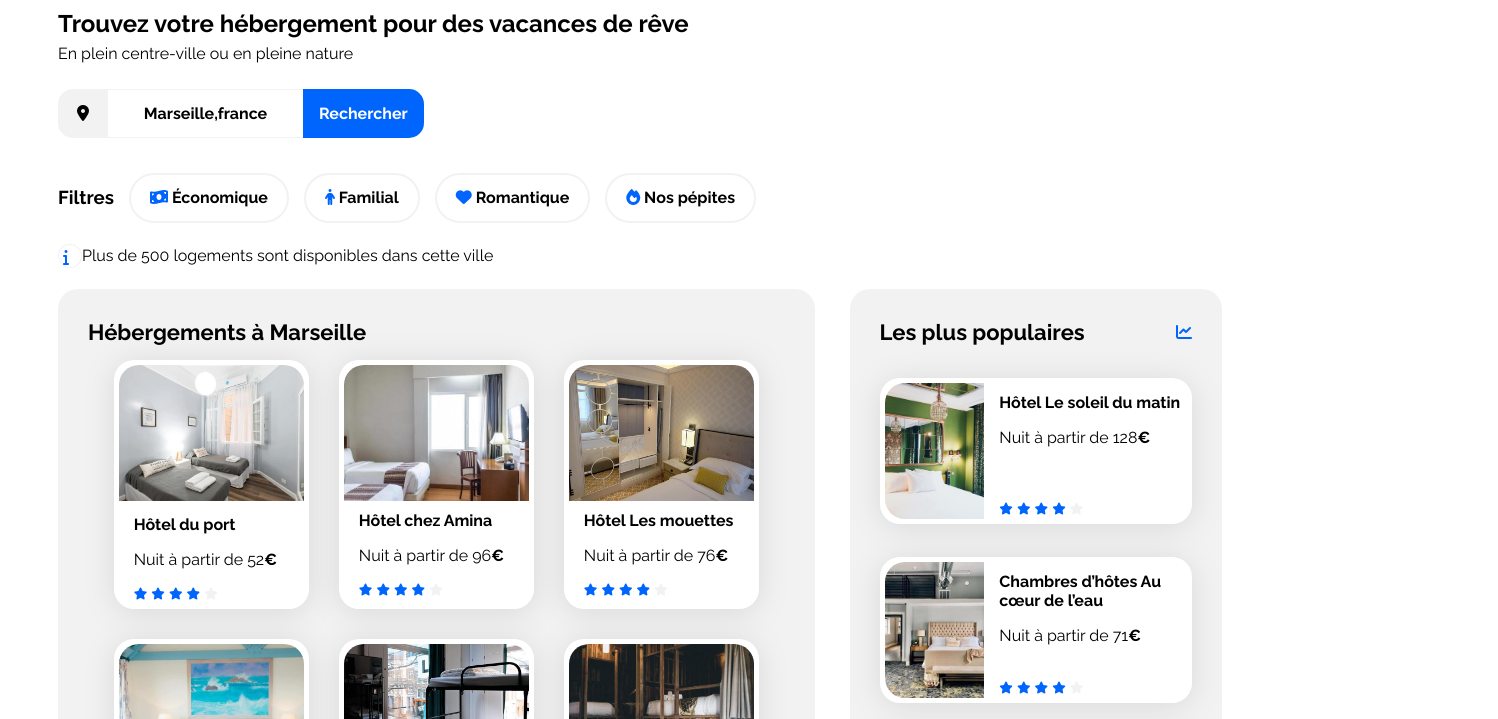
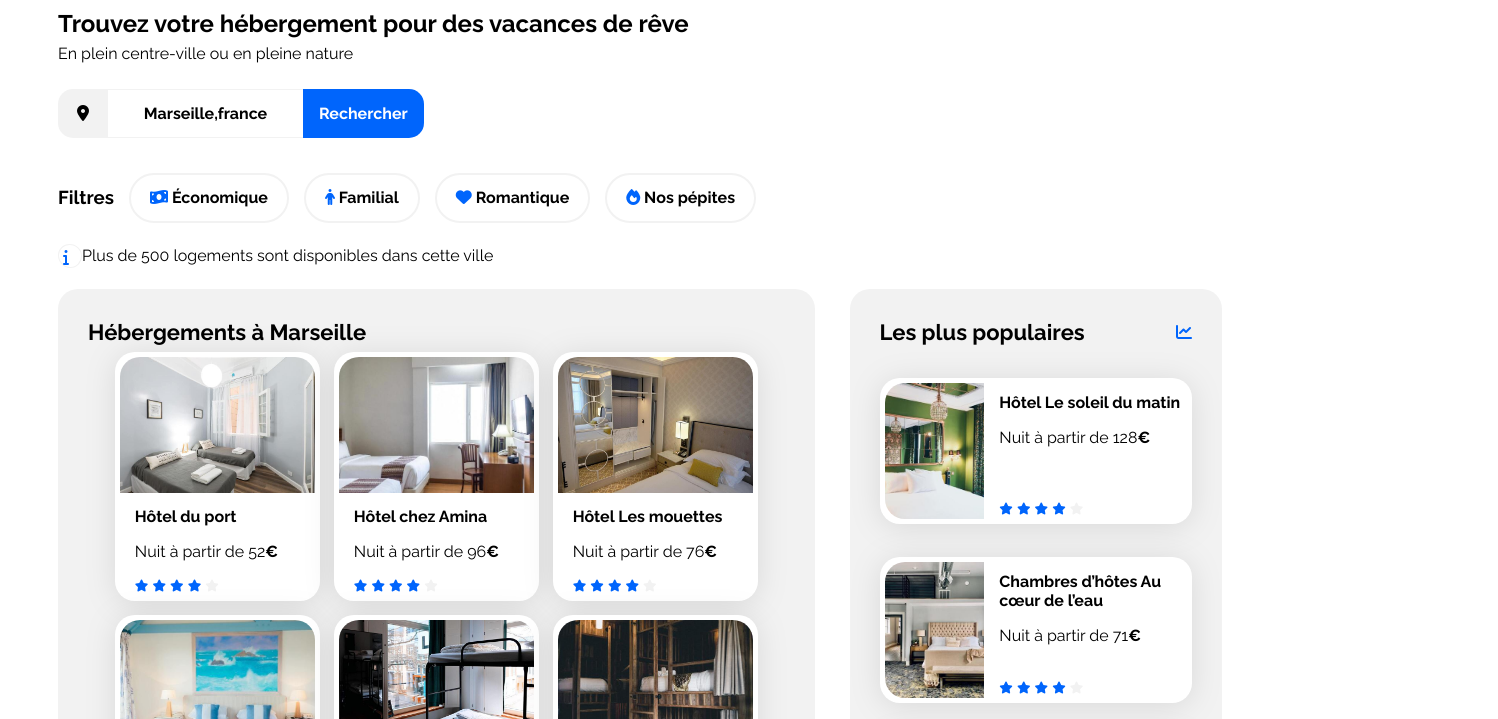
Before and after one commit to DavidODW/openclassroom-projet-3, a plain HTML site: page index.html in a window 1280 px wide. Shown: the part 81-800 px from the top of the page, 1498 px wide, since content can reach past the window. Drawn offline with Linux system fonts and the light colour scheme.

Commit message:
correction

```diff
--- a/css/style.css
+++ b/css/style.css
@@ -29,6 +29,7 @@ body {
     min-width: 1025px;
     padding: 0 50px;
     box-sizing: border-box;
+    overflow: hidden;
 
 }
 
@@ -291,10 +292,7 @@ a{
 }
 
 .accommodation-cards .card {
-    display: flex;
-    flex-direction: column; /*passage du contenu des cartes en colonne à la place de ligne*/
-    margin:15px;
-    box-sizing: border-box;
+    margin:1%;
     width: 28%;
 }
 
```
